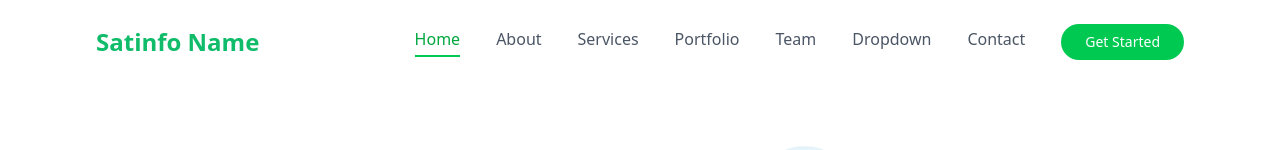
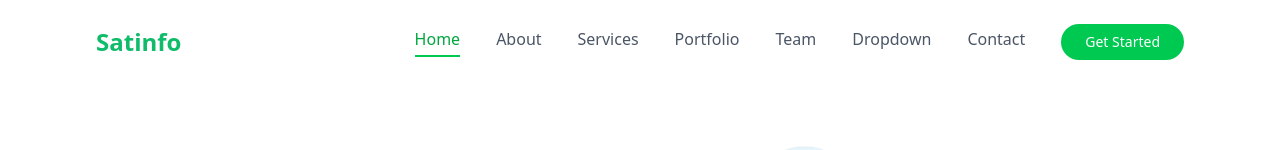
Before and after one commit to vignesh-kalimuthu/Satinfo, a React (Vite) app: page / in a window 1280 px wide. Shown: the top 150 px of the page. Built offline with nearby package versions, Linux system fonts and the light colour scheme.

Commit message:
navabr logo changes

```diff
--- a/src/components/Navbar.jsx
+++ b/src/components/Navbar.jsx
@@ -21,7 +21,7 @@ const Navbar = () => {
     <>
       <nav className={`fixed top-0 left-0 w-full z-20 transition-shadow duration-500 ${scroll ? "bg-white shadow-lg" : "bg-transparent"}`}>
         <div className="flex justify-between items-center px-4 py-6 max-w-7xl lg:mx-[5em]">
-          <div style={{color:"#10BC69"}} className="text-green-800 font-bold  text-2xl">Satinfo Name</div>
+          <div style={{color:"#10BC69"}} className="text-green-800 font-bold  text-2xl">Satinfo</div>
 
           {/* Desktop menu */}
           <div className="hidden lg:flex items-center space-x-9">
```
